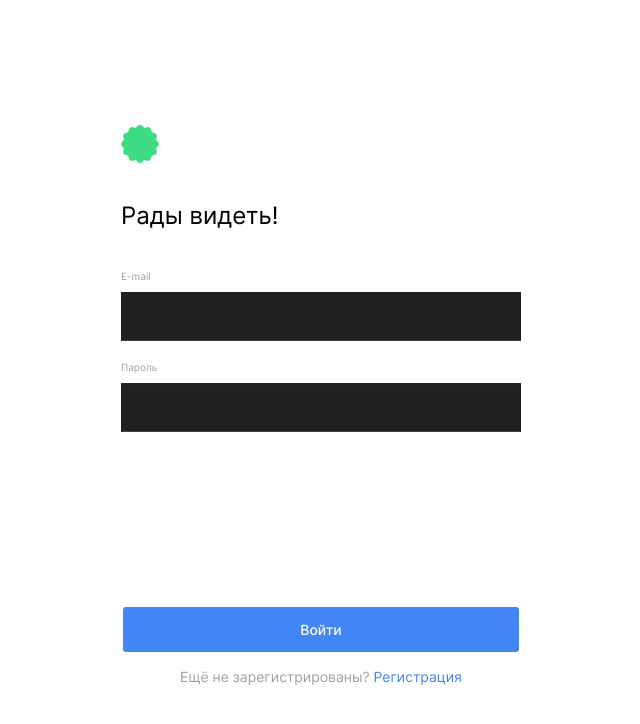
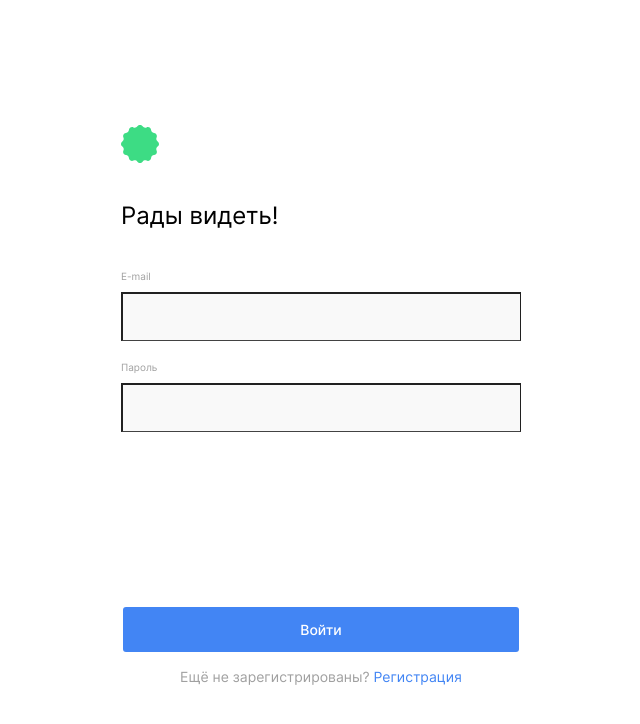
Before and after one commit to Gregory-mcbit/movies-explorer-frontend, a React (Create React App) app: page /signin in a window 1280 px wide. Shown: the top 724 px of the page, without its empty margins (319-959 px from the left). Built offline with nearby package versions, Linux system fonts and the light colour scheme.

Commit message:
Initial commit

```diff
--- a/src/components/Form/Form.css
+++ b/src/components/Form/Form.css
@@ -23,10 +23,10 @@
     width: 100%;
     padding: 15px;
 
-    background-color: #202020;
+    background-color: #F9F9F9;
     border-bottom: solid 1px #424242;
     border-right: solid 1px #202020;
-    color: #FFFFFF;
+    color: black;
     font-size: 13px;
     font-weight: 400;
     line-height: 16px;
```
